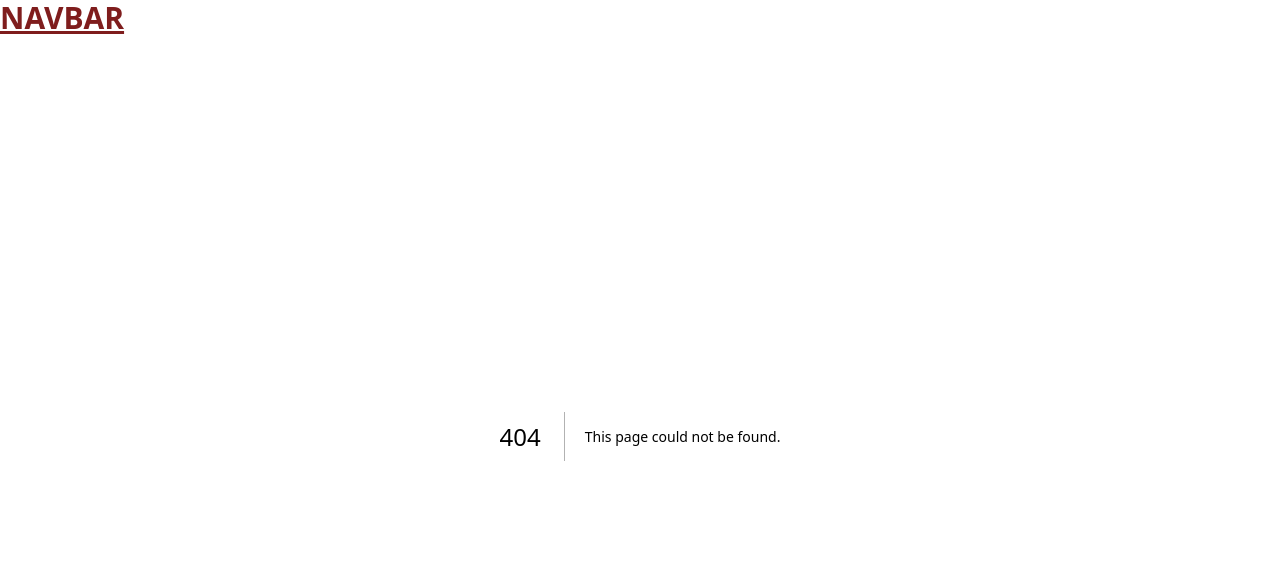
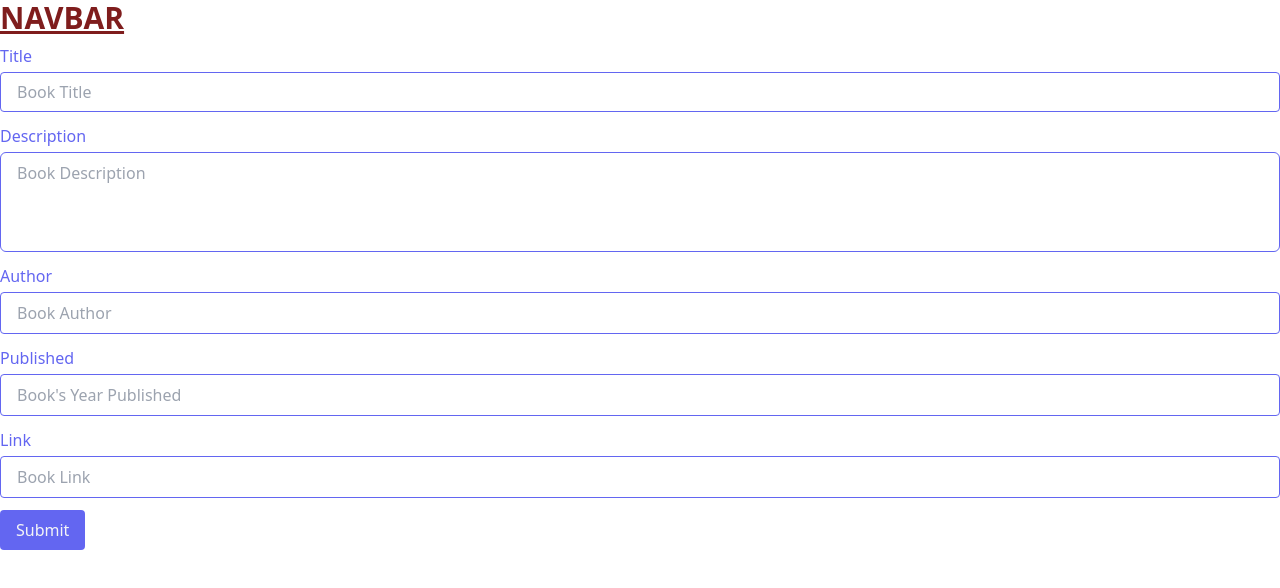
Before and after one commit to scentier/next-mongodb-crud, a Next.js app: page /edit/1 in a window 1280 px wide. Before the commit this address had no page. Shown: the top 588 px of the page. Built offline with nearby package versions, Linux system fonts and the light colour scheme; no server answers; the database is empty.

Commit message:
attempt to update

```diff
--- /dev/null
+++ b/src/app/edit/[id]/page.tsx
@@ -0,0 +1,74 @@
+"use client";
+// import httpService from "@/services/http-service";
+import { useForm } from "react-hook-form";
+
+type Props = {
+  params: { id: string };
+};
+
+export default function EditPage({ params: { id } }: Props) {
+  const getBook = async () => {
+    const res = await fetch(`/api/book/${id}`, { cache: "no-store" });
+    return await res.json();
+  };
+
+  const { register } = useForm({ defaultValues: getBook });
+  return (
+    <form className="space-y-3 mt-2">
+      <div className="flex flex-col">
+        <label className="text-indigo-500 mb-1">Title</label>
+        <input
+          {...register("title")}
+          className="border border-indigo-500 rounded h-10 px-4 py-2"
+          name="title"
+          type="text"
+          placeholder="Book Title"
+        />
+      </div>
+      <div className="flex flex-col">
+        <label className="text-indigo-500 mb-1">Description</label>
+
+        <textarea
+          className="h-full min-h-[100px] resize-none rounded-md border border-indigo-500 px-4 py-2"
+          name="description"
+          placeholder="Book Description"
+        ></textarea>
+      </div>
+      <div className="flex flex-col">
+        <label className="text-indigo-500 mb-1">Author</label>
+
+        <input
+          className="px-4 py-2 rounded border border-indigo-500"
+          name="author"
+          type="text"
+          placeholder="Book Author"
+        />
+      </div>
+      <div className="flex flex-col">
+        <label className="text-indigo-500 mb-1">Published</label>
+
+        <input
+          className="px-4 py-2 rounded border border-indigo-500"
+          name="published"
+          type="number"
+          placeholder="Book's Year Published"
+        />
+      </div>
+      <div className="flex flex-col">
+        <label className="text-indigo-500 mb-1">Link</label>
+        <input
+          className="px-4 py-2 rounded border border-indigo-500"
+          name="link"
+          type="text"
+          placeholder="Book Link"
+        />
+      </div>
+      <button
+        type="submit"
+        className="bg-indigo-500 disabled:bg-gray-500 text-gray-100 px-4 py-2 rounded"
+      >
+        Submit
+      </button>
+    </form>
+  );
+}
--- /dev/null
+++ b/src/app/edit/page.tsx
@@ -0,0 +1,5 @@
+import React from "react";
+
+export default function Edit() {
+  return <div>Edit</div>;
+}
```
